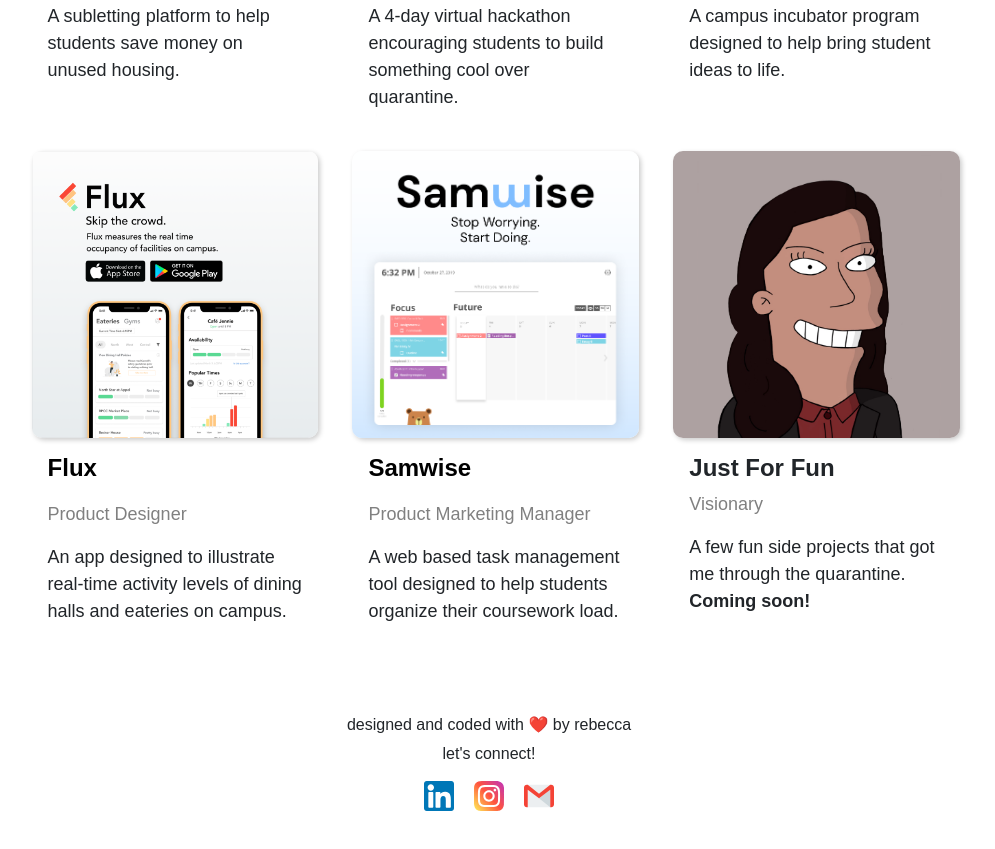
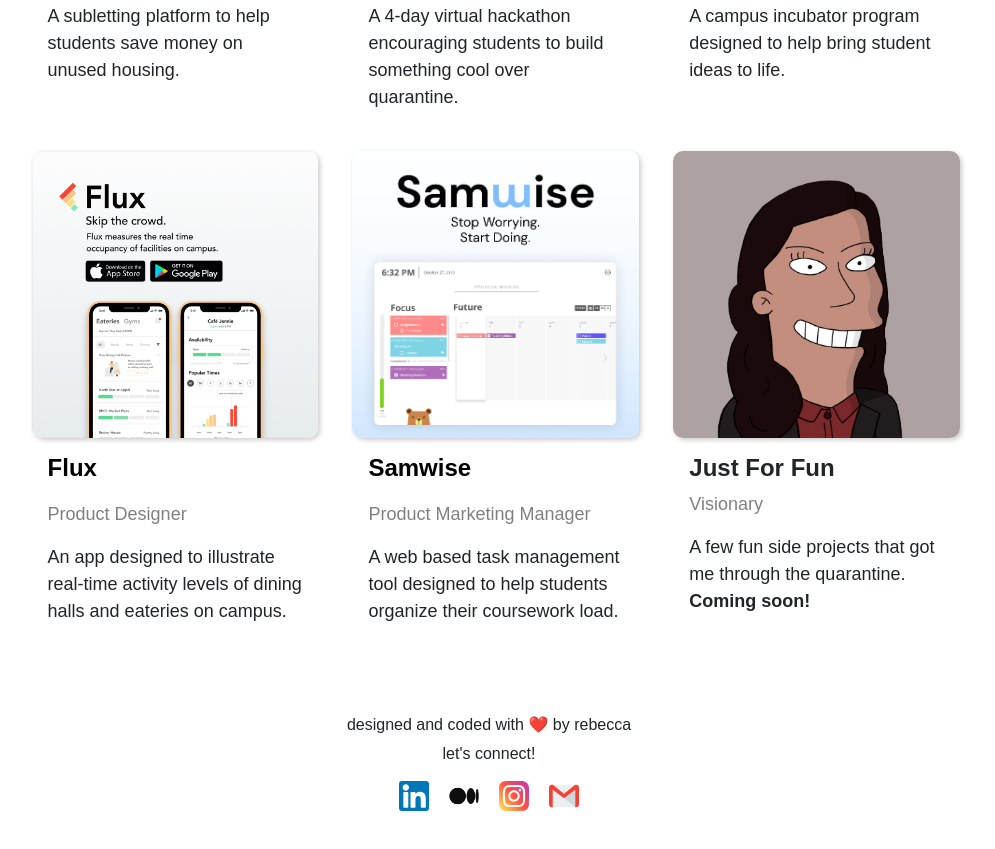
Before and after one commit to rebeccafu/rebeccafu.github.io, a plain HTML site: page index.html in a window 1280 px wide. Shown: the part 3142-3991 px from the top of the page, without its empty margins (151-1146 px from the left). Drawn offline with nearby package versions, Linux system fonts and the light colour scheme.

Commit message:
added medium

```diff
--- a/index.html
+++ b/index.html
@@ -185,6 +185,7 @@
   <p class='footer'>let's connect!</p>
   <div class='footer-icons'>
     <a href='https://www.linkedin.com/in/becsf' target='_blank' rel='noopener'><img class='socials' src='images/socials/linkedin.svg' alt="LinkedIn"></a>
+    <a href='https://rebecca-fu.medium.com/' target='_blank' rel='noopener'><img class='socials' src='images/socials/medium.png' alt="Medium"></a>
     <a href='https://www.instagram.com/becs_f' target='_blank' rel='noopener'><img class='socials' src='images/socials/instagram.svg' alt="Instagram"></a>
     <a href='mailto:rf382@cornell.edu' target='_blank' rel='noopener'><img class='socials' src='images/socials/gmail.svg' alt="Gmail"></a>
   </div>
```
Also changed, not shown: images/socials/medium.png (added).
